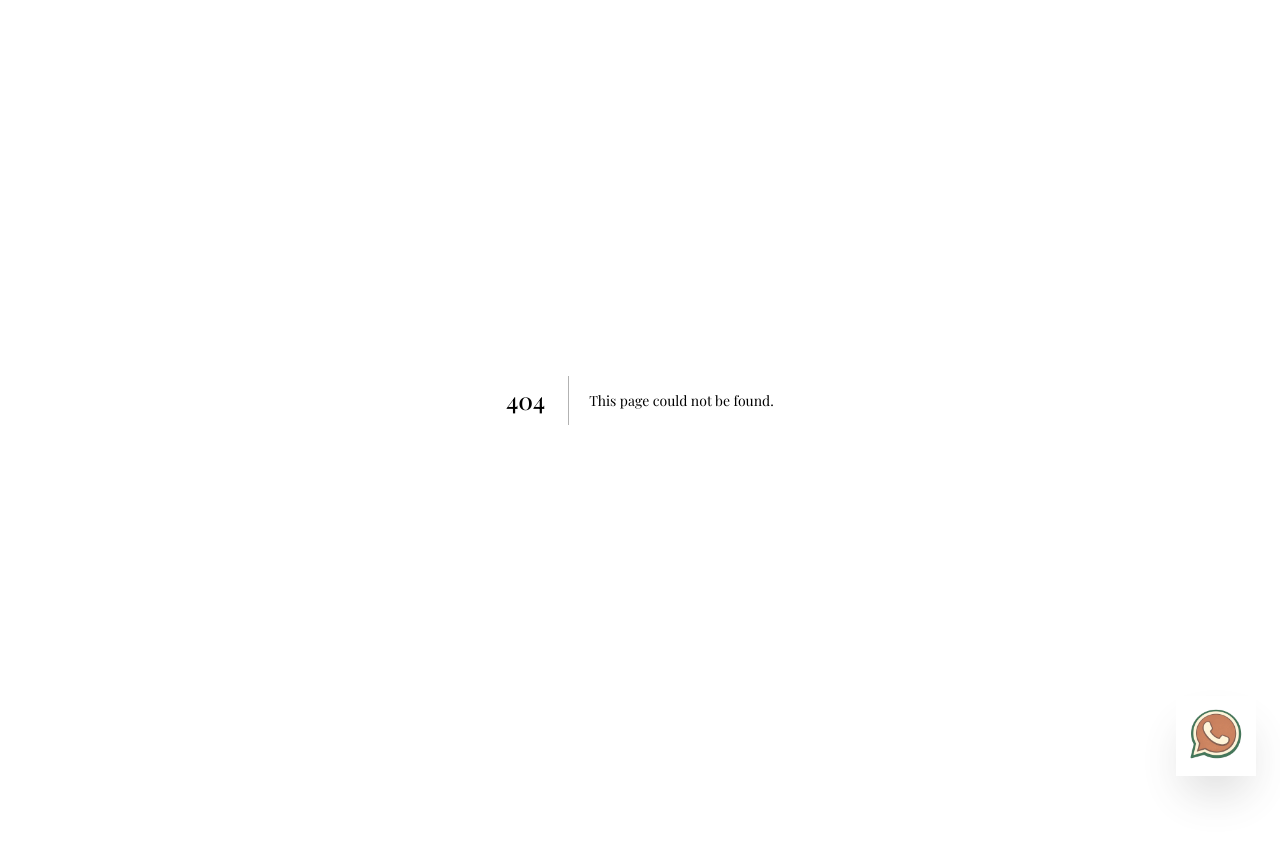
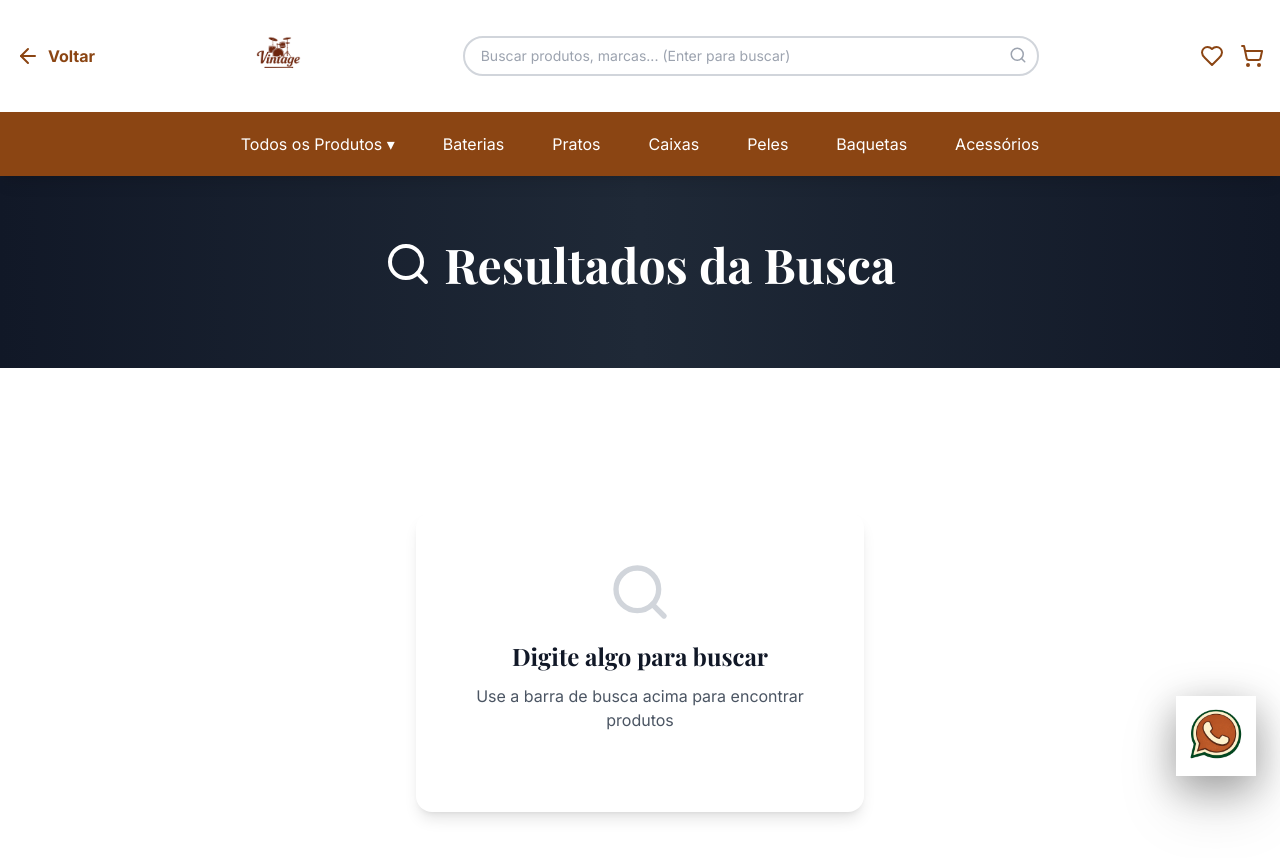
Before and after one commit to jcrispiniano/vintage-drumshop, a Next.js app: page /vintage-drumshop/busca in a window 1280 px wide. Before the commit this address had no page. Shown: the top 858 px of the page. Before the commit the page ends 800 px from the top, so only its background shows below. Built offline with nearby package versions, Linux system fonts and the light colour scheme; a web font is replaced by a local one.

Commit message:
Feature: página de busca + remover animação WhatsApp + Enter para buscar

```diff
--- /dev/null
+++ b/app/busca/page.tsx
@@ -0,0 +1,177 @@
+'use client';
+
+import { products, formatPrice } from '@/lib/products';
+import { Heart, Search } from 'lucide-react';
+import Link from 'next/link';
+import { useCart } from '@/contexts/CartContext';
+import Header from '@/components/Header';
+import CategoryNav from '@/components/CategoryNav';
+import { useSearchParams } from 'next/navigation';
+import { Suspense } from 'react';
+
+function BuscaContent() {
+  const searchParams = useSearchParams();
+  const query = searchParams.get('q') || '';
+  const { addToCart, toggleFavorite, favorites } = useCart();
+
+  // Buscar produtos
+  const searchResults = query.length >= 2
+    ? products.filter(product =>
+        product.name.toLowerCase().includes(query.toLowerCase()) ||
+        product.category.toLowerCase().includes(query.toLowerCase()) ||
+        product.brand?.toLowerCase().includes(query.toLowerCase()) ||
+        product.description.toLowerCase().includes(query.toLowerCase())
+      )
+    : [];
+
+  const handleAddToCart = (productId: number) => {
+    const product = products.find(p => p.id === productId);
+    if (product) {
+      addToCart({
+        id: product.id,
+        name: product.name,
+        price: product.price,
+        category: product.category,
+        image: product.image,
+        description: product.description,
+      });
+      alert('✅ Produto adicionado ao carrinho!');
+    }
+  };
+
+  return (
+    <div className="min-h-screen bg-gray-50">
+      <Header showBackButton={true} />
+      <CategoryNav currentCategory="" />
+
+      {/* Hero */}
+      <section className="bg-gradient-to-r from-gray-900 via-gray-800 to-gray-900 text-white py-16">
+        <div className="container mx-auto px-4 text-center">
+          <div className="flex items-center justify-center gap-3 mb-4">
+            <Search size={48} />
+            <h1 className="text-4xl md:text-5xl font-bold">Resultados da Busca</h1>
+          </div>
+          {query && (
+            <p className="text-xl text-gray-300">
+              Buscando por: <span className="font-bold text-accent">"{query}"</span>
+            </p>
+          )}
+        </div>
+      </section>
+
+      {/* Resultados */}
+      <section className="py-20 bg-white">
+        <div className="container mx-auto px-4">
+          {!query || query.length < 2 ? (
+            <div className="text-center py-16">
+              <div className="bg-white rounded-2xl shadow-lg p-12 max-w-md mx-auto">
+                <Search size={64} className="mx-auto text-gray-300 mb-4" />
+                <h2 className="text-2xl font-bold text-gray-900 mb-3">
+                  Digite algo para buscar
+                </h2>
+                <p className="text-gray-600 mb-8">
+                  Use a barra de busca acima para encontrar produtos
+                </p>
+              </div>
+            </div>
+          ) : searchResults.length === 0 ? (
+            <div className="text-center py-16">
+              <div className="bg-white rounded-2xl shadow-lg p-12 max-w-md mx-auto">
+                <div className="text-6xl mb-4">😕</div>
+                <h2 className="text-2xl font-bold text-gray-900 mb-3">
+                  Nenhum resultado encontrado
+                </h2>
+                <p className="text-gray-600 mb-4">
+                  Não encontramos produtos para <strong>"{query}"</strong>
+                </p>
+                <p className="text-sm text-gray-500 mb-8">
+                  Tente buscar por:
+                  <br />• Nome do produto (ex: "brushes", "5A")
+                  <br />• Marca (ex: "wincent", "dynabeat")
+                  <br />• Categoria (ex: "baquetas", "pratos")
+                </p>
+                <Link
+                  href="/"
+                  className="inline-block bg-accent text-white px-8 py-3 rounded-lg font-bold hover:bg-secondary transition"
+                >
+                  Ver Todos os Produtos
+                </Link>
+              </div>
+            </div>
+          ) : (
+            <>
+              <div className="text-center mb-12">
+                <h2 className="text-3xl font-bold text-gray-900 mb-2">
+                  {searchResults.length} {searchResults.length === 1 ? 'produto encontrado' : 'produtos encontrados'}
+                </h2>
+                <p className="text-gray-600">
+                  Mostrando resultados para "{query}"
+                </p>
+              </div>
+
+              <div className="grid sm:grid-cols-2 lg:grid-cols-3 gap-8">
+                {searchResults.map(product => (
+                  <div key={product.id} className="bg-white rounded-2xl overflow-hidden shadow-md hover:shadow-2xl transition-all duration-300 group border border-gray-100">
+                    <Link href={`/produto/${product.id}`} className="relative h-64 bg-gradient-to-br from-gray-50 to-gray-100 flex items-center justify-center overflow-hidden block cursor-pointer">
+                      <div className="absolute inset-0 bg-gradient-to-br from-accent/5 to-transparent"></div>
+                      <img
+                        src={product.image}
+                        alt={product.name}
+                        className="h-48 w-auto object-contain group-hover:scale-110 transition"
+                      />
+                      <button
+                        onClick={(e) => {
+                          e.preventDefault();
+                          toggleFavorite(product.id);
+                        }}
+                        className={`absolute top-4 left-4 p-3 rounded-full transition shadow-lg ${
+                          favorites.includes(product.id)
+                            ? 'bg-accent text-white'
+                            : 'bg-white text-gray-400 hover:text-accent'
+                        }`}
+                      >
+                        <Heart size={18} fill={favorites.includes(product.id) ? 'currentColor' : 'none'} />
+                      </button>
+                    </Link>
+                    <div className="p-6">
+                      <p className="text-xs text-accent uppercase font-bold tracking-wider mb-2">{product.brand || product.category}</p>
+                      <h3 className="font-bold text-lg mb-2 text-gray-900 line-clamp-2">{product.name}</h3>
+                      <p className="text-gray-600 text-sm mb-4 line-clamp-2">{product.description}</p>
+                      <div className="flex items-center justify-between mb-4">
+                        <div>
+                          <p className="text-2xl font-bold text-accent">{formatPrice(product.price)}</p>
+                        </div>
+                      </div>
+                      <div className="flex flex-col gap-2">
+                        <Link
+                          href={`/produto/${product.id}`}
+                          className="w-full border-2 border-accent text-accent py-3 rounded-lg font-semibold hover:bg-accent hover:text-white transition text-center block"
+                        >
+                          Ver Produto
+                        </Link>
+                        <button
+                          onClick={() => handleAddToCart(product.id)}
+                          className="w-full bg-accent text-white py-3 rounded-lg font-bold hover:bg-secondary transition shadow-md"
+                        >
+                          Adicionar ao Carrinho
+                        </button>
+                      </div>
+                    </div>
+                  </div>
+                ))}
+              </div>
+            </>
+          )}
+        </div>
+      </section>
+    </div>
+  );
+}
+
+export default function BuscaPage() {
+  return (
+    <Suspense fallback={<div>Carregando...</div>}>
+      <BuscaContent />
+    </Suspense>
+  );
+}
--- a/components/Header.tsx
+++ b/components/Header.tsx
@@ -34,6 +34,12 @@ export default function Header({ showBackButton = false }: HeaderProps) {
     setShowSearchResults(true);
   };
 
+  const handleKeyDown = (e: React.KeyboardEvent<HTMLInputElement>) => {
+    if (e.key === 'Enter' && searchTerm.trim()) {
+      window.location.href = `/busca?q=${encodeURIComponent(searchTerm.trim())}`;
+    }
+  };
+
   return (
     <header className="bg-white shadow-sm sticky top-0 z-50">
       <div className="container mx-auto px-4 py-4">
@@ -60,9 +66,10 @@ export default function Header({ showBackButton = false }: HeaderProps) {
             <div className="relative">
               <input
                 type="text"
-                placeholder="Buscar produtos, marcas..."
+                placeholder="Buscar produtos, marcas... (Enter para buscar)"
                 value={searchTerm}
                 onChange={(e) => handleSearch(e.target.value)}
+                onKeyDown={handleKeyDown}
                 onFocus={() => searchResults.length > 0 && setShowSearchResults(true)}
                 onBlur={() => setTimeout(() => setShowSearchResults(false), 200)}
                 className="w-full px-4 py-2 pr-10 text-sm rounded-full border-2 border-gray-300 focus:border-accent outline-none"
--- a/components/WhatsAppButton.tsx
+++ b/components/WhatsAppButton.tsx
@@ -11,7 +11,7 @@ export default function WhatsAppButton() {
   return (
     <button
       onClick={handleClick}
-      className="fixed bottom-6 right-6 z-50 shadow-2xl transition-all duration-300 hover:scale-110 animate-pulse"
+      className="fixed bottom-6 right-6 z-50 transition-all duration-300 hover:scale-110 drop-shadow-2xl"
       aria-label="Contato via WhatsApp"
       title="Fale conosco pelo WhatsApp"
     >
@@ -19,6 +19,7 @@ export default function WhatsAppButton() {
         src="/vintage-drumshop/whatsapp-logo.png"
         alt="WhatsApp"
         className="w-16 h-16 md:w-20 md:h-20"
+        style={{ filter: 'drop-shadow(0 10px 20px rgba(0,0,0,0.3))' }}
       />
     </button>
   );
```
